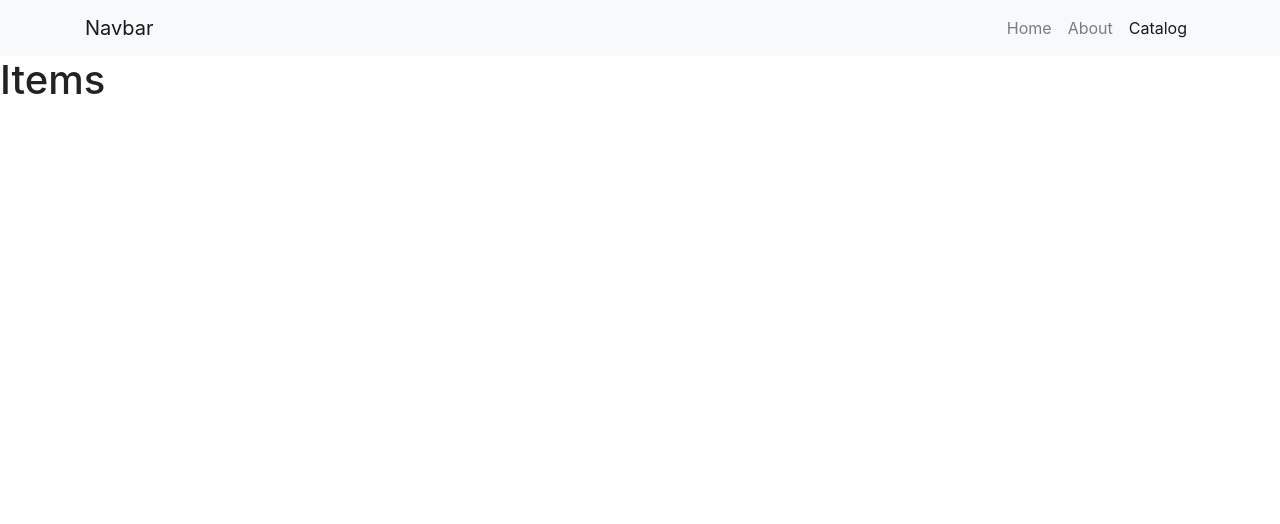
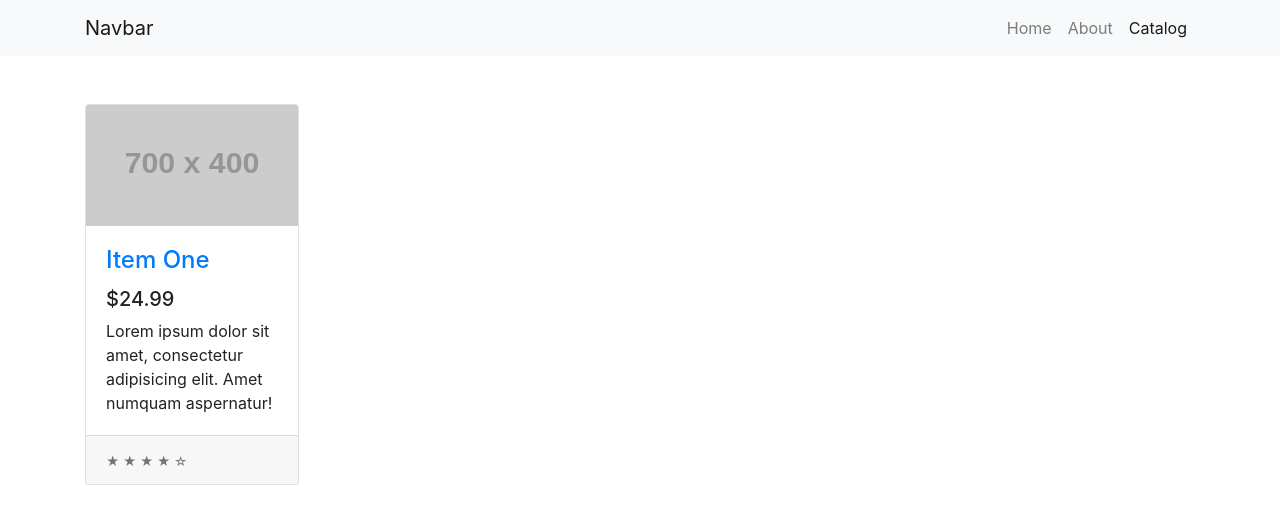
Before and after one commit to stoled/items-app, a React (Create React App) app: page / in a window 1280 px wide. Shown: the top 524 px of the page. Built offline with nearby package versions, Linux system fonts and the light colour scheme.

Commit message:
Item component

```diff
--- /dev/null
+++ b/src/components/Item/Item.js
@@ -0,0 +1,24 @@
+import React from 'react';
+// import './ItemList.scss';
+
+export default function Item() {
+  return <article>
+    <div className="col-lg-4 col-md-6 mb-4">
+      <div className="card h-100">
+        <a href="/">
+          <img className="card-img-top" src="http://placehold.it/700x400" alt="" />
+        </a>
+        <div className="card-body">
+          <h4 className="card-title">
+            <a href="/">Item One</a>
+          </h4>
+          <h5>$24.99</h5>
+          <p className="card-text">Lorem ipsum dolor sit amet, consectetur adipisicing elit. Amet numquam aspernatur!</p>
+        </div>
+        <div className="card-footer">
+          <small className="text-muted">★ ★ ★ ★ ☆</small>
+        </div>
+      </div>
+    </div>
+  </article>;
+}
--- a/src/components/ItemList/ItemList.js
+++ b/src/components/ItemList/ItemList.js
@@ -1,8 +1,11 @@
 import React from 'react';
 import './ItemList.scss';
+import Item from '../Item/Item'
 
-export default function Navbar() {
-  return <section>
-    <h1>Items</h1>
-  </section>;
+export default function ItemList() {
+  return <div className="container mt-5">
+    <div class="row">
+      <Item />
+    </div>
+  </div>;
 }
```
